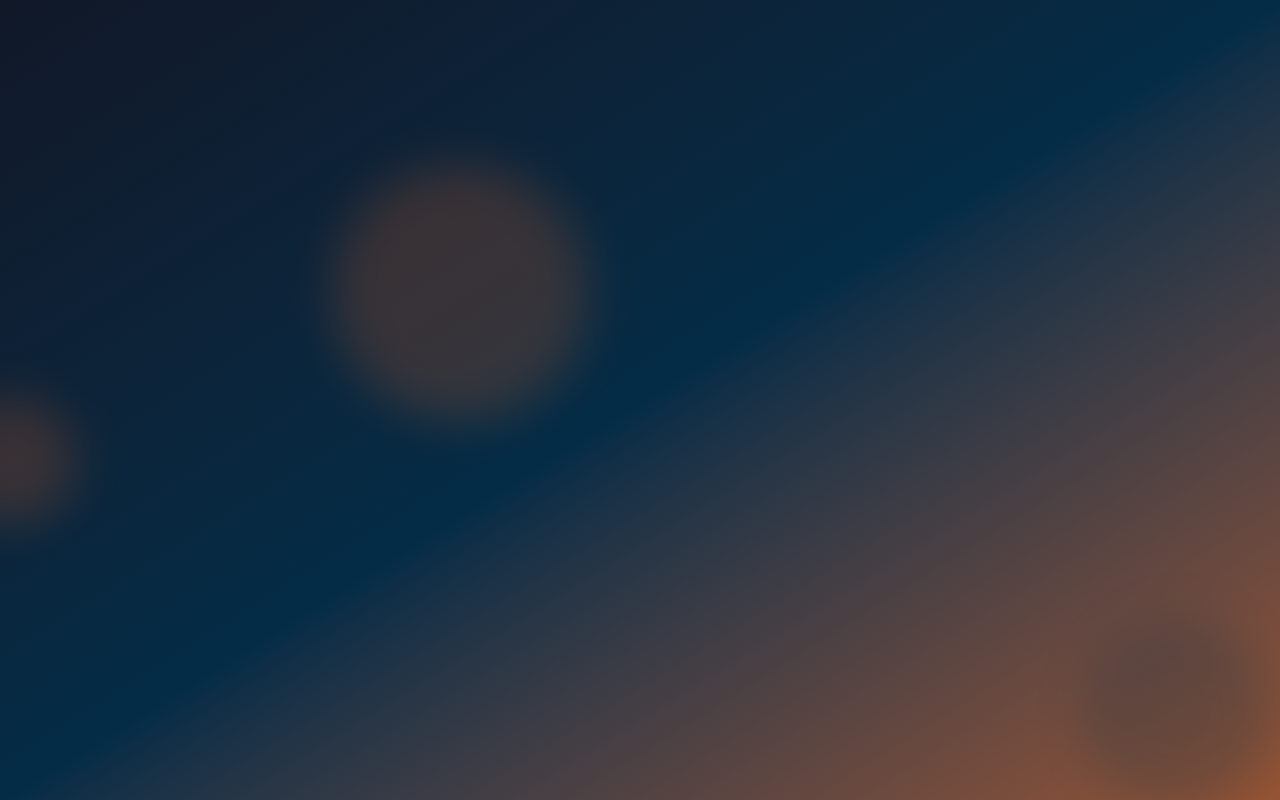
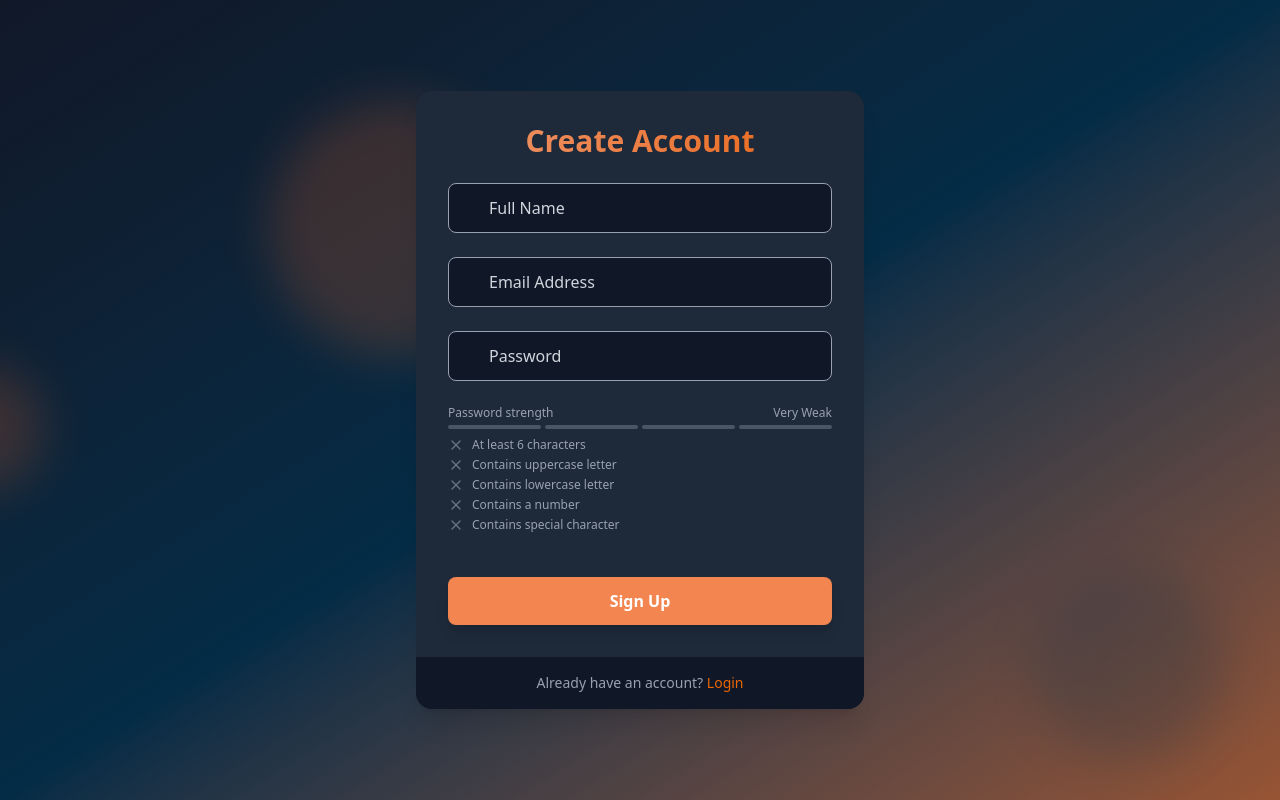
Before and after one commit to SulaimanAlfarsi/Auth-Password-manager, a React app in the folder frontend/: page /signup in a window 1280 px wide. Built offline with nearby package versions, Linux system fonts and the light colour scheme; the HTML template or start-up script is replaced by a standard one.

Commit message:
create sign up UI

```diff
--- a/frontend/package.json
+++ b/frontend/package.json
@@ -11,8 +11,10 @@
   },
   "dependencies": {
     "framer-motion": "^12.23.19",
+    "lucide-react": "^0.544.0",
     "react": "^19.1.1",
     "react-dom": "^19.1.1",
+    "react-icons": "^5.5.0",
     "react-router-dom": "^7.9.1"
   },
   "devDependencies": {
--- a/frontend/src/App.jsx
+++ b/frontend/src/App.jsx
@@ -10,16 +10,21 @@
 
     <div className="min-h-screen bg-gradient-to-br
     from-gray-900 via-[#042C46] to-[#975433]
-    flex items-center relative overflow-hidden">
+    flex items-center justify-center relative overflow-hidden">
 
       <FloatingShape color = 'bg-[#EA6625]' size= 'w-64 h-64' top= '-5%' left= '10%' delay={0}/>
       <FloatingShape color = 'bg-[#042C46]' size= 'w-48 h-48' top= '70%' left= '80%' delay={5}/>
       <FloatingShape color = 'bg-[#EA6625]' size= 'w-32 h-32' top= '40%' left= '-10%' delay={2}/>
 
       <Routes>
-        <Route path='/' element={"Home"} />
-         <Route path='/signup' element={<SignUpPage/>} />
-          <Route path='/login' element={<LoginPage/>} />
+        <Route path='/' element={
+          <div className="text-white text-center">
+            <h1 className="text-4xl font-bold mb-4">Welcome to Password Manager</h1>
+            <p className="text-xl">Secure your passwords with us</p>
+          </div>
+        } />
+        <Route path='/signup' element={<SignUpPage/>} />
+        <Route path='/login' element={<LoginPage/>} />
       </Routes>
 
     </div>
--- /dev/null
+++ b/frontend/src/components/Input.jsx
@@ -0,0 +1,20 @@
+
+const Input = ({icon: Icon, ...props}) => {
+  return (
+    <div className="relative">
+        <div className="absolute inset-y-0 left-0 flex items-center pl-3 pointer-events-none">
+            <Icon className="size-5 text-white"/>
+        </div>
+        <input
+        {...props}
+        className="w-full pl-10 pr-4 py-3 bg-gray-900 bg-opacity-5 backdrop-blur-sm
+               rounded-lg border border-gray-400 border-opacity-10
+               focus:border-[#EA6625] focus:ring-2 focus:ring-[#EA6625] focus:ring-opacity-20
+               text-white placeholder-gray-300 transition-all duration-300
+               hover:bg-opacity-10"
+        />
+    </div>
+  )
+}
+
+export default Input
--- /dev/null
+++ b/frontend/src/components/PasswordStrengthMeter.jsx
@@ -0,0 +1,76 @@
+import { Check, X } from "lucide-react";
+
+const PasswordCriteria = ({ password }) => {
+	const criteria = [
+		{ label: "At least 6 characters", met: password.length >= 6 },
+		{ label: "Contains uppercase letter", met: /[A-Z]/.test(password) },
+		{ label: "Contains lowercase letter", met: /[a-z]/.test(password) },
+		{ label: "Contains a number", met: /\d/.test(password) },
+		{ label: "Contains special character", met: /[^A-Za-z0-9]/.test(password) },
+	];
+
+	return (
+		<div className='mt-2 space-y-1'>
+			{criteria.map((item) => (
+				<div key={item.label} className='flex items-center text-xs'>
+					{item.met ? (
+						<Check className='size-4 text-green-500 mr-2' />
+					) : (
+						<X className='size-4 text-gray-500 mr-2' />
+					)}
+					<span className={item.met ? "text-green-500" : "text-gray-400"}>{item.label}</span>
+				</div>
+			))}
+		</div>
+	);
+};
+
+const PasswordStrengthMeter = ({ password }) => {
+	const getStrength = (pass) => {
+		let strength = 0;
+		if (pass.length >= 6) strength++;
+		if (pass.match(/[a-z]/) && pass.match(/[A-Z]/)) strength++;
+		if (pass.match(/\d/)) strength++;
+		if (pass.match(/[^a-zA-Z\d]/)) strength++;
+		return strength;
+	};
+	const strength = getStrength(password);
+
+	const getColor = (strength) => {
+		if (strength === 0) return "bg-red-500";
+		if (strength === 1) return "bg-red-400";
+		if (strength === 2) return "bg-yellow-500";
+		if (strength === 3) return "bg-yellow-400";
+		return "bg-green-500";
+	};
+
+	const getStrengthText = (strength) => {
+		if (strength === 0) return "Very Weak";
+		if (strength === 1) return "Weak";
+		if (strength === 2) return "Fair";
+		if (strength === 3) return "Good";
+		return "Strong";
+	};
+
+	return (
+		<div className='mt-2'>
+			<div className='flex justify-between items-center mb-1'>
+				<span className='text-xs text-gray-400'>Password strength</span>
+				<span className='text-xs text-gray-400'>{getStrengthText(strength)}</span>
+			</div>
+
+			<div className='flex space-x-1'>
+				{[...Array(4)].map((_, index) => (
+					<div
+						key={index}
+						className={`h-1 w-1/4 rounded-full transition-colors duration-300
+                ${index < strength ? getColor(strength) : "bg-gray-600"}
+              `}
+					/>
+				))}
+			</div>
+			<PasswordCriteria password={password} />
+		</div>
+	);
+};
+export default PasswordStrengthMeter;
--- a/frontend/src/pages/SignUpPage.jsx
+++ b/frontend/src/pages/SignUpPage.jsx
@@ -1,11 +1,86 @@
-import React from 'react'
+import React, { useState } from "react";
+import { motion } from "framer-motion";
+import { User, Mail, Lock } from "lucide-react";
+import Input from "../components/Input";
+import { Link, useNavigate } from "react-router-dom";
+import PasswordStrengthMeter from "../components/PasswordStrengthMeter";
+
 
 const SignUpPage = () => {
+  const [name, setName] = useState("");
+  const [email, setEmail] = useState("");
+  const [password, setPassword] = useState("");
+
+  const handleSignUp = (e) => {
+    e.preventDefault();
+    console.log("Sign up:", { name, email, password });
+  }
+
   return (
-    <div>
+    <motion.div
+      initial={{ opacity: 0, y: 20 }}
+      animate={{ opacity: 1, y: 0 }}
+      transition={{ duration: 0.5 }}
+      className='max-w-md w-full bg-gray-800 bg-opacity-50 backdrop-filter backdrop-blur-xl rounded-2xl shadow-xl overflow-hidden'
+    >
+      <div className='p-8'>
+        <h2 className='text-3xl font-bold mb-6 text-center bg-gradient-to-r from-[#ec9569]  to-[#EA6601] text-transparent bg-clip-text'>
+          Create Account
+        </h2>
 
-    </div>
-  )
-}
+        <form onSubmit={handleSignUp} className="space-y-6">
+          <Input
+            icon={User}
+            type='text'
+            placeholder='Full Name'
+            value={name}
+            onChange={(e) => setName(e.target.value)}
+          />
+          <Input
+            icon={Mail}
+            type='email'
+            placeholder='Email Address'
+            value={email}
+            onChange={(e) => setEmail(e.target.value)}
+          />
+           <Input
+             icon={Lock}
+             type='password'
+             placeholder='Password'
+             value={password}
+             onChange={(e) => setPassword(e.target.value)}
+           />
 
-export default SignUpPage
+
+          	<PasswordStrengthMeter password={password} />
+
+
+           <motion.button
+           className='mt-5 w-full py-3 px-4 bg-[#f38650]  text-white
+						font-bold rounded-lg shadow-lg hover:bg-[#EA6601]
+						hover:to-emerald-700 focus:outline-none focus:ring-2 focus:ring-amber-600 focus:ring-offset-2
+						 focus:ring-offset-gray-900 transition duration-200'
+             whileHover={{ scale: 1.02 }}
+						whileTap={{ scale: 0.98 }}
+						type='submit'
+           >
+            Sign Up
+           </motion.button>
+
+
+         </form>
+      </div>
+
+       <div className='px-8 py-4 bg-gray-900 bg-opacity-50 flex justify-center'>
+				<p className='text-sm text-gray-400'>
+					Already have an account?{" "}
+					<Link to={"/login"} className='text-[#EA6601] hover:underline'>
+						Login
+					</Link>
+				</p>
+			</div>
+    </motion.div>
+  );
+};
+
+export default SignUpPage;
```
Also changed, not shown: 1 other file (tests, documents, lock files or other folders).
